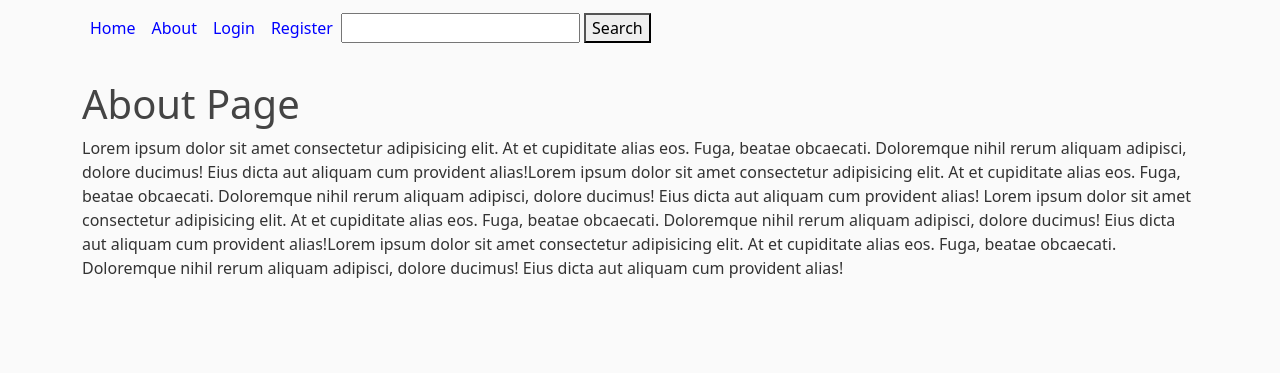
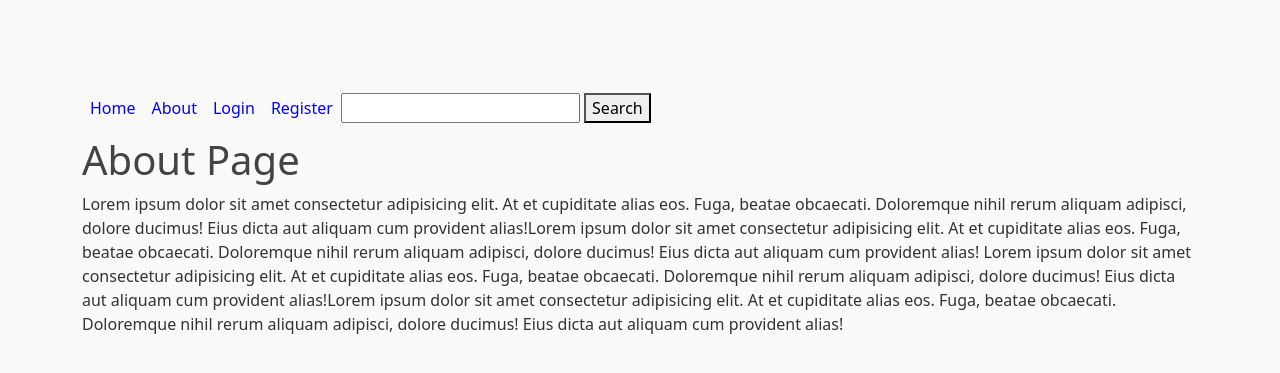
Before and after one commit to prachiacharya01/django_project, a Django app: page /about/ in a window 1280 px wide. Shown: the top 373 px of the page. Run offline with Django 3.2, Linux system fonts and the light colour scheme; parts of the project's set-up code (start-up, migrations or seed data) failed here and were passed over.

Commit message:
navbar updated

```diff
--- a/blog/templates/blog/base.html
+++ b/blog/templates/blog/base.html
@@ -111,7 +111,7 @@ font-size: 2.5rem;
 
 <body>
 <header class="site-header">
-    <nav class="navbar navbar-expand-md navbar-dark fixed-top">
+    <nav class="navbar navbar-expand-md navbar-dark">
         <div class="container">
             <button class="navbar-toggler" type="button" data-toggle="collapse" data-target="#navbarToggle" aria-controls="navbarToggle" aria-expanded="false" aria-label="Toggle navigation">
             <span class="navbar-toggler-icon"></span>
@@ -120,7 +120,6 @@ font-size: 2.5rem;
             <div class="navbar-nav mr-auto">
                 <a class="nav-item nav-link" href="{% url 'blog-home' %}">Home</a>
                 <a class="nav-item nav-link" href="{% url 'blog-about' %}">About</a>
-
             </div>
             <div class="navbar-nav">
                 {%if user.is_authenticated%}
```
